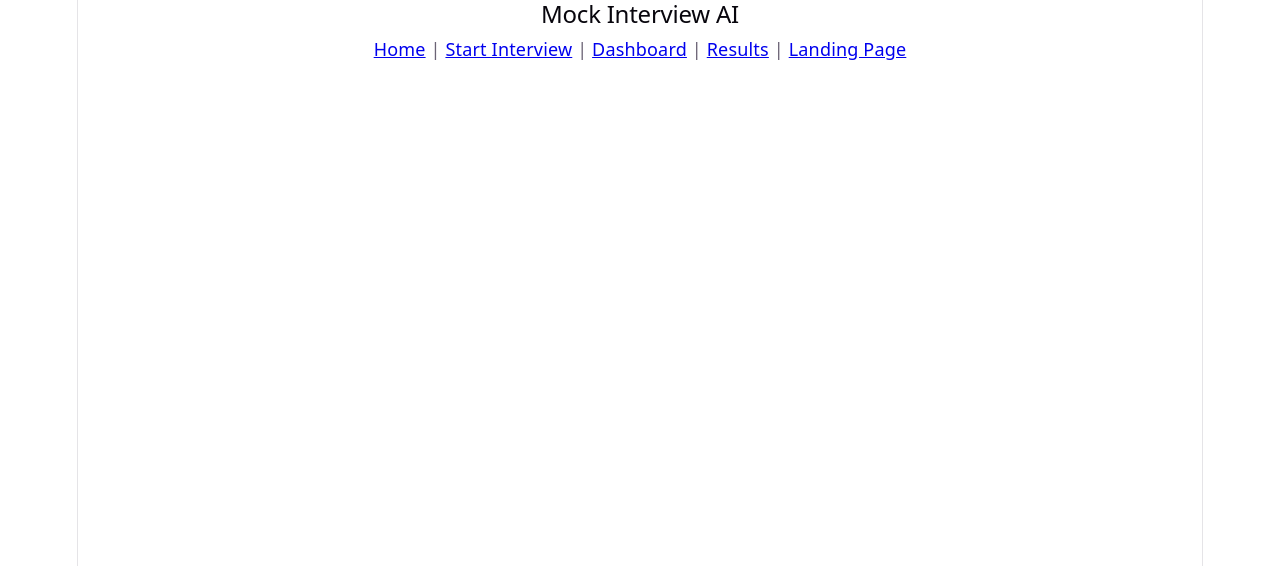
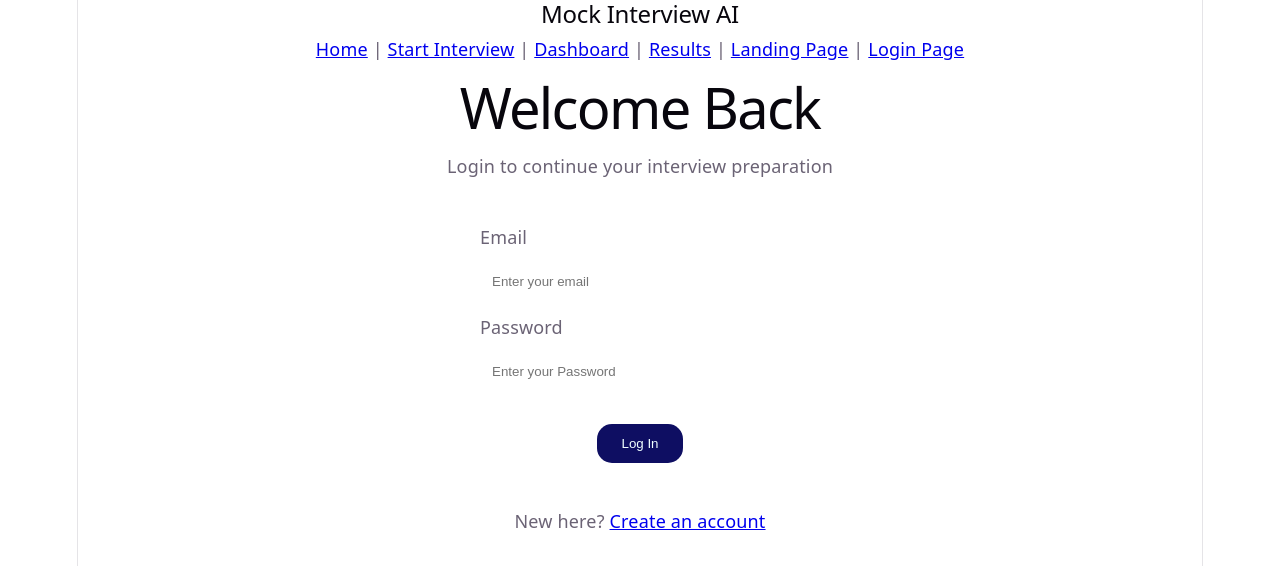
Before and after one commit to shreetanu205-sudo/Mock_Interview, a React (Vite) app in the folder Frontend/mock_interview/: page /login-page in a window 1280 px wide. Shown: the top 566 px of the page. Built offline with nearby package versions, Linux system fonts and the light colour scheme.

Commit message:
Login Page

```diff
--- a/Frontend/mock_interview/src/App.css
+++ b/Frontend/mock_interview/src/App.css
@@ -42,3 +42,46 @@
     background-color:rgb(64, 13, 64);
     color:rgb(147, 147, 232);
 }
+
+
+.Login-form {
+    border: 1px solid white;
+    margin: 20px auto;
+    padding: 24px;
+    display: flex;
+    flex-direction: column;
+    justify-content: center;
+    align-items: flex-start;
+    gap: 12px;
+    border-radius: 12px;
+    max-width: 320px;
+}
+
+.Submit-Btn {
+    padding: 12px 24px;
+    background-color: rgb(14, 14, 98);
+    color: azure;
+    border: none;
+    border-radius: 15px;
+    margin: 20px auto 0;
+    cursor: pointer;
+}
+
+input {
+    box-sizing: border-box;
+    width: 100%;
+    max-width: 250px;
+    height: 40px;
+    border-radius: 10px;
+    border: none;
+    padding: 5px 12px;
+    margin: 0;
+}
+
+.login-page {
+    padding: 24px;
+    max-width: 380px;
+    margin: 40px auto;
+    border: 1px solid #444;
+    border-radius: 12px;
+}
--- a/Frontend/mock_interview/src/App.jsx
+++ b/Frontend/mock_interview/src/App.jsx
@@ -6,6 +6,7 @@ import InterviewRoom from './pages/InterviewRoom'
 import InterviewSetup from './pages/InterviewSetup'
 import Results from './pages/Results'
 import LandingPage from './pages/LandingPage'
+import LoginPage from './pages/LoginPage'
 import './App.css'
 
 import {
@@ -28,6 +29,7 @@ const App = () => {
         <Route path="/interview-room/:interviewId" element={<InterviewRoom />} />
         <Route path="/results" element={<Results />} />
         <Route path="/landing-page" element={<LandingPage />} />
+        <Route path="login-page" element={<LoginPage/>} />
       </Routes>
     </BrowserRouter>
   )
--- a/Frontend/mock_interview/src/Components/Navbar.jsx
+++ b/Frontend/mock_interview/src/Components/Navbar.jsx
@@ -16,6 +16,8 @@ const Navbar = () => {
             <Link to="/results">Results</Link>
             {' | '}
             <Link to="/landing-page">Landing Page</Link>
+            {' | '}
+            <Link to="/login-page">Login Page</Link>
         </div>
     </nav>
   )
--- /dev/null
+++ b/Frontend/mock_interview/src/pages/LoginPage.jsx
@@ -0,0 +1,69 @@
+import React,{useState} from 'react'
+import {useNavigate,Link} from 'react-router-dom'
+import Button from '../Components/Button'
+
+const LoginPage = () => {
+    const[email,setEmail]=useState('')
+    const[Password,setPassword]=useState('')
+    const[message,setMessage]=useState('')
+
+    const navigate=useNavigate()
+
+    const handleSubmit=(event)=>{
+        event.preventDefault()
+        if(!email || !Password){
+            setMessage('Please fill all required fields')
+            return
+        }
+
+        setMessage('Log In Successfull')
+
+        navigate('/dashboard')
+    }
+
+
+  return (
+    <div className="Login-page">
+      <h1>
+        Welcome Back
+      </h1>
+      <p>
+        Login to continue your interview preparation
+      </p>
+
+      <form onSubmit={handleSubmit} className="Login-form">
+        <label forhtml="email">Email</label>
+        <input
+            id="email"
+            value={email}
+            type="email"
+            placeholder="Enter your email"
+            onChange={(event)=>setEmail(event.target.value)}
+            required
+        />
+        <label forhtml="Password">Password</label>
+        <input
+            type="Password"
+            value={Password}
+            id="Password"
+            placeholder="Enter your Password"
+            onChange={(event)=>setPassword(event.target.value)}
+            required
+        />
+        <button type="submit" className="Submit-Btn">
+            Log In
+        </button>
+      </form>
+
+        {message && <p role="status">{message}</p>}
+
+        <p>
+            New here? <Link to="/signup">Create an account</Link>
+        </p>
+
+
+    </div>
+  )
+}
+
+export default LoginPage
```
